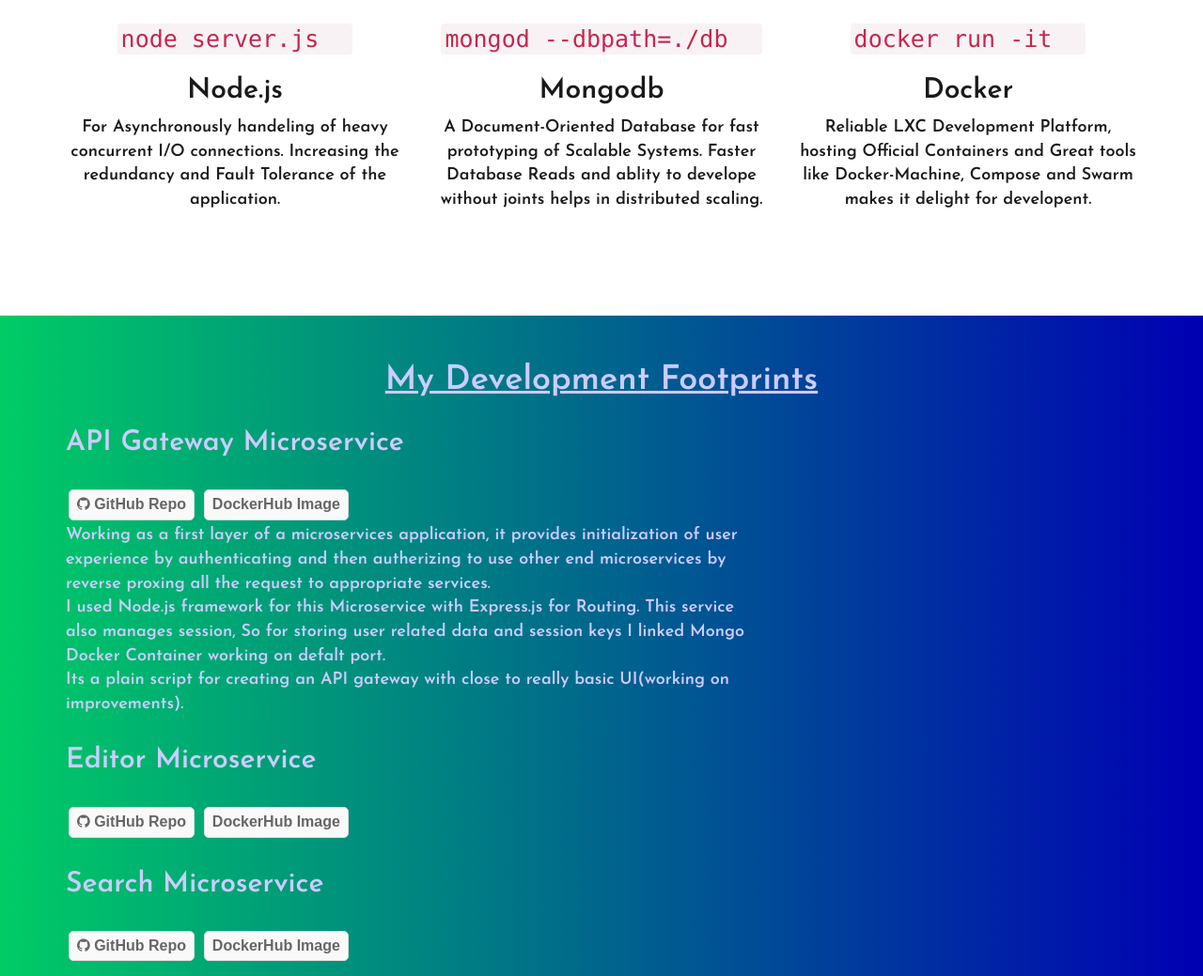
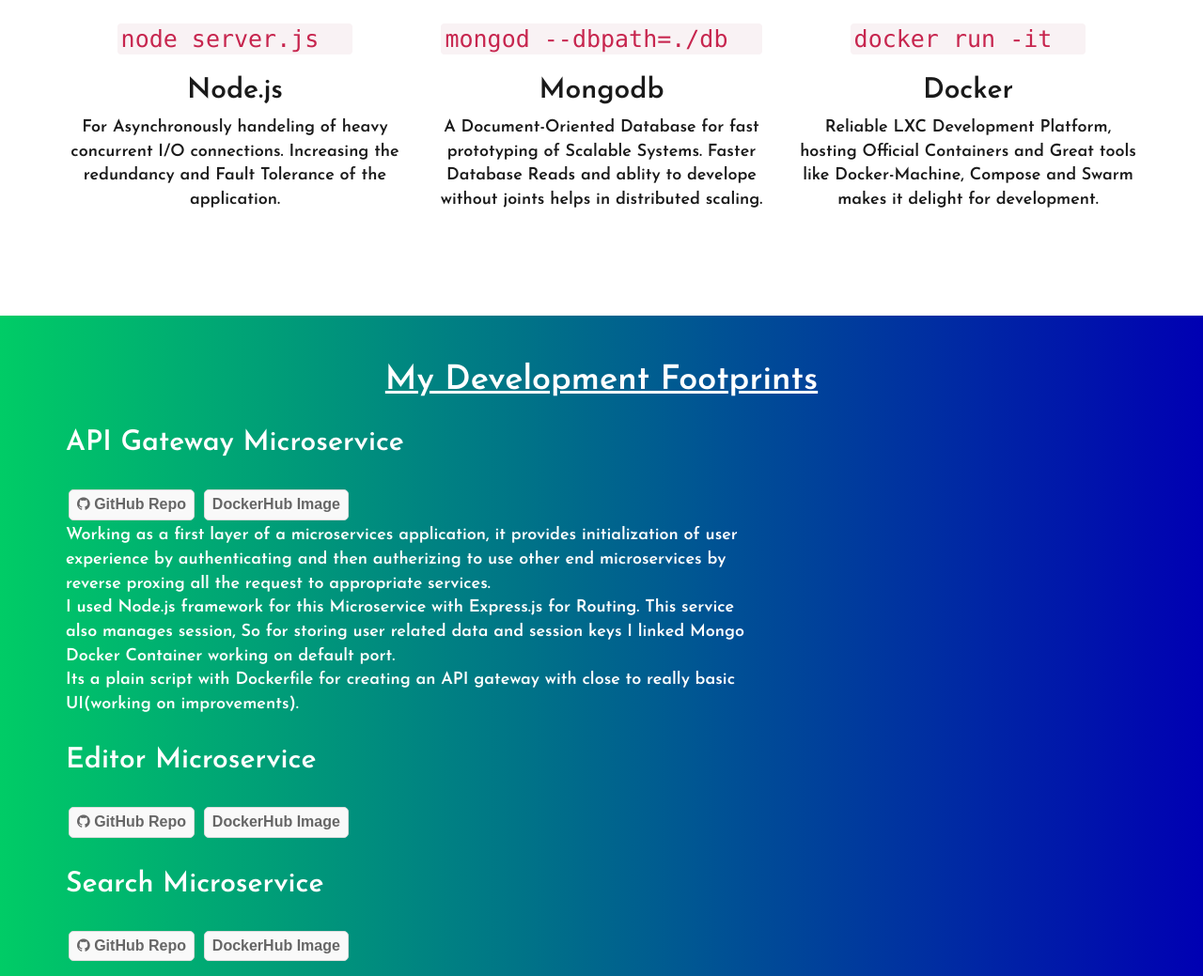
Before and after one commit to JatinTripathi/jatintripathi.github.io, a plain HTML site: page index.html in a window 1280 px wide. Shown: the part 560-1599 px from the top of the page at 94% size. Drawn offline with nearby package versions, Linux system fonts and the light colour scheme.

Commit message:
Update index.html

```diff
--- a/index.html
+++ b/index.html
@@ -84,7 +84,7 @@
             <code class='codeHead'>docker run -it<code class="cursor"> |</code></code>
             <br>
             <h2 style="font-family:josefin sans">Docker</h2>
-            <p style="font-family:josefin sans;font-size:18px">Reliable LXC Development Platform, hosting Official Containers and Great tools like Docker-Machine, Compose and Swarm makes it delight for developent.</p>
+            <p style="font-family:josefin sans;font-size:18px">Reliable LXC Development Platform, hosting Official Containers and Great tools like Docker-Machine, Compose and Swarm makes it delight for development.</p>
           </div>
         </center>
       </div>
@@ -93,7 +93,7 @@
 
   <!--Portfolio Division-->
   <a name="portfolio"></a>
-  <div class="about portFS" style="box-shadow:0px 5px 5px #111a00">
+  <div class="about portFS" style="box-shadow:0px 5px 5px #111a00;color:#ffffff">
     <div class="container">
       <center>
         <h1 style="font-family:'Josefin Sans', sans-serif"><u>My Development Footprints</u></h1>
@@ -103,8 +103,8 @@
             <a class="btn btn-default myButton2" href="https://github.com/JatinTripathi/api-gateway"><i class="fa fa-github"></i> GitHub Repo</a>
             <a class="btn btn-default myButton2" href="https://hub.docker.com/r/jatintripathi/api-gateway/"> DockerHub Image</a>
             <p style="font-family:josefin sans;font-size:18px">Working as a first layer of a microservices application, it provides initialization of user experience by authenticating and then autherizing to use other end microservices by reverse proxing all the request to appropriate services.<br>
-            I used Node.js framework for this Microservice with Express.js for Routing. This service also manages session, So for storing user related data and session keys I linked Mongo Docker Container working on defalt port. <br>
-            Its a plain script for creating an API gateway with close to really basic UI(working on improvements).</p>
+            I used Node.js framework for this Microservice with Express.js for Routing. This service also manages session, So for storing user related data and session keys I linked Mongo Docker Container working on default port. <br>
+            Its a plain script with Dockerfile for creating an API gateway with close to really basic UI(working on improvements).</p>
           </div>
         </div>
         <div class="row">
```
